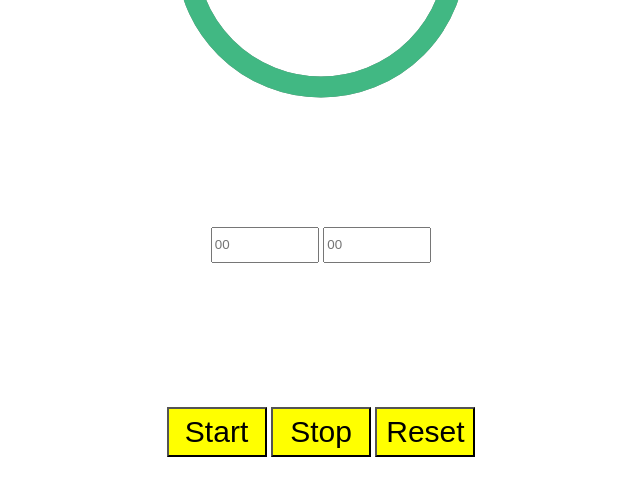
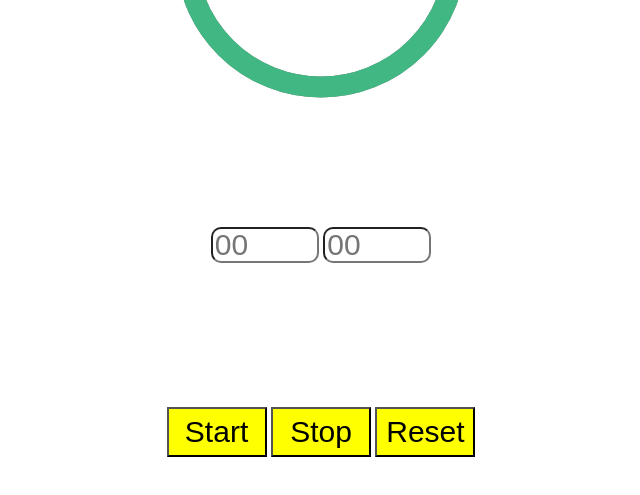
Before and after one commit to rajukumardas/CountdownTimer-1, a plain HTML site: page index.html in a window 1280 px wide. Shown: the part 269-764 px from the top of the page, without its empty margins (319-959 px from the left). Drawn offline with Linux system fonts and the light colour scheme.

Commit message:
First CountDown Timer 1

```diff
--- a/script.js
+++ b/script.js
@@ -86,7 +86,6 @@ function timeReset(){
   timeLeft=0
   TIME_LIMIT=0
   timePassed=0
-  console.log("hey");
   document.getElementById("base-timer-label").innerHTML = formatTime(
     timeLeft
   );
--- a/style.css
+++ b/style.css
@@ -108,9 +108,13 @@ body {
   #min{
     width: 100px;
     height: 30px;
+    border-radius: 10px;
+    font-size: 30px;
 
   }
   #sec{
     width: 100px;
     height: 30px;
+    border-radius: 10px;
+    font-size: 30px;
   }
```
